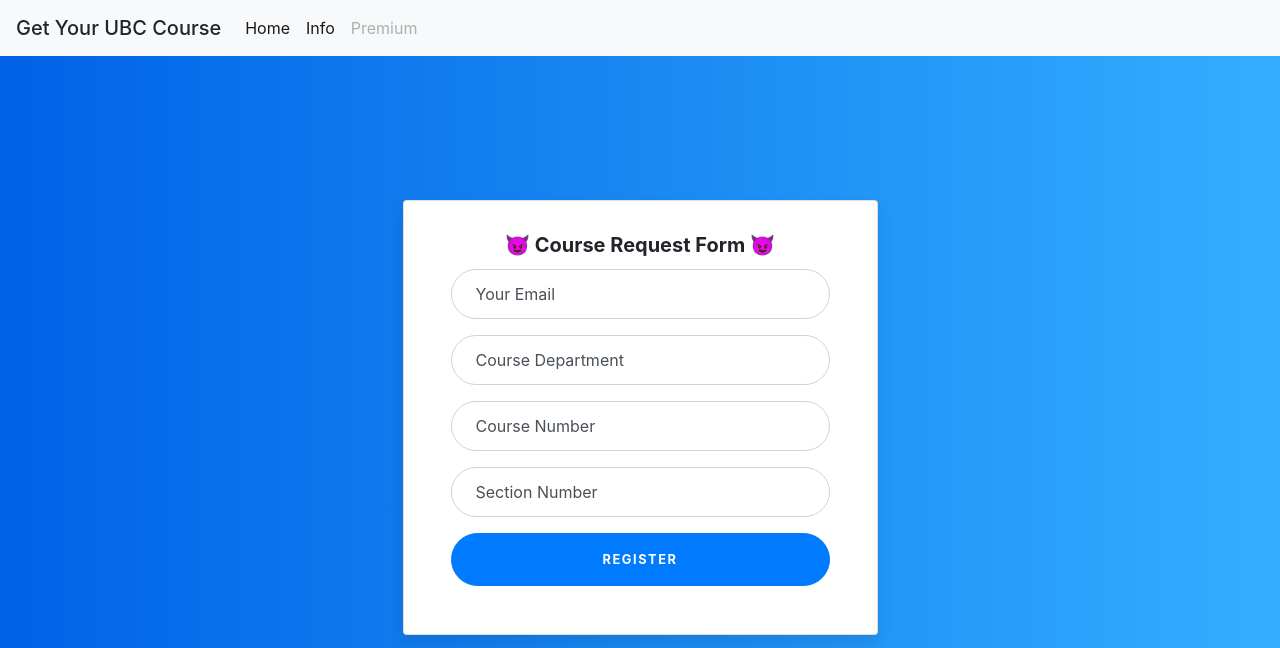
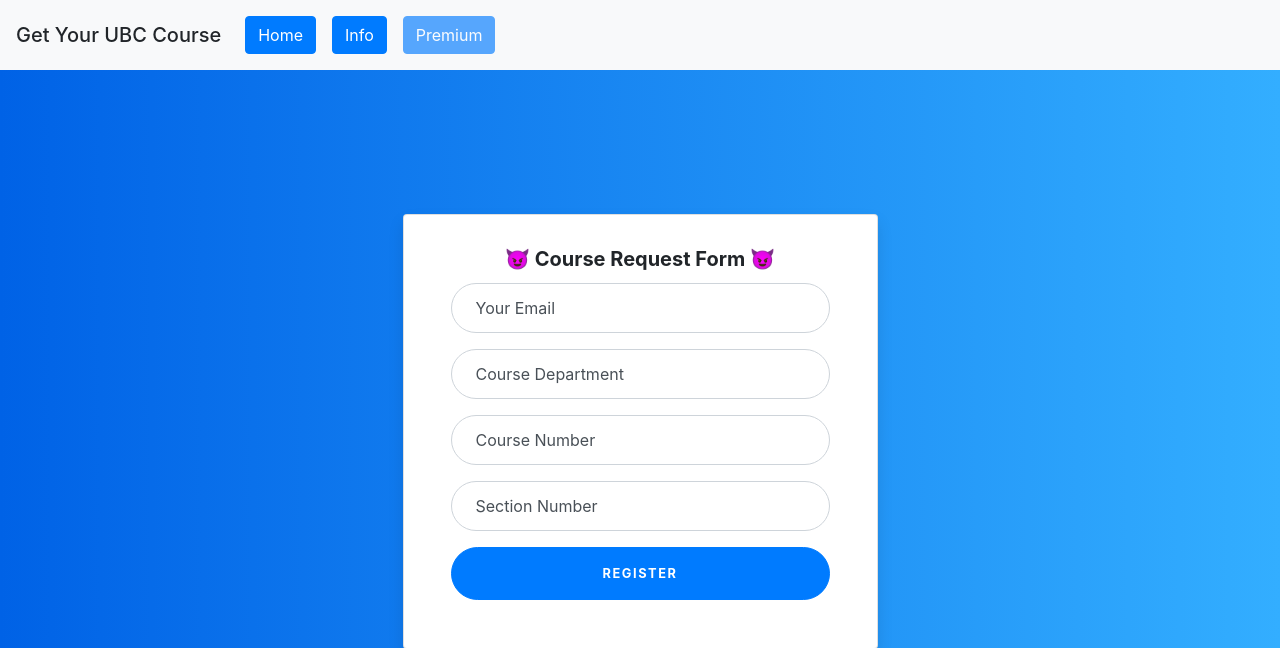
Before and after one commit to felixwsiu/getyourubccourse, a Flask app: template templates/home.html in a window 1280 px wide. Shown: the top 648 px of the page. Run offline with Flask 2, Linux system fonts and the light colour scheme; the template is opened without the code that fills it: values that come from a table or form of the project are taken from there, others are empty; some libraries are stand-ins or nearby versions.

Commit message:
Updated home.html layout

```diff
--- a/templates/home.html
+++ b/templates/home.html
@@ -6,10 +6,10 @@
   <nav class="navbar navbar-expand-lg navbar-light bg-light">
     <a class="navbar-brand mb-0 h1">Get Your UBC Course</a>
     <div class="collapse navbar-collapse" id="navbarNavAltMarkup">
-      <div class="navbar-nav float-right">
-        <a class="nav-item nav-link active" href="">Home </a>
-        <a class="nav-item nav-link active" href="info">Info</a>
-        <a class="nav-item nav-link disabled" href="#">Premium</a>
+      <div class="navbar-nav">
+        <a class="btn btn-primary m-2" href="#" role="button">Home</a>
+        <button type="button" class="btn btn-primary m-2" data-toggle="popover" data-placement="top" data-content="hey">Info</button>
+        <a class="btn btn-primary m-2 disabled" href="#" role="button">Premium</a>
       </div>
     </div>
   </nav>
```
